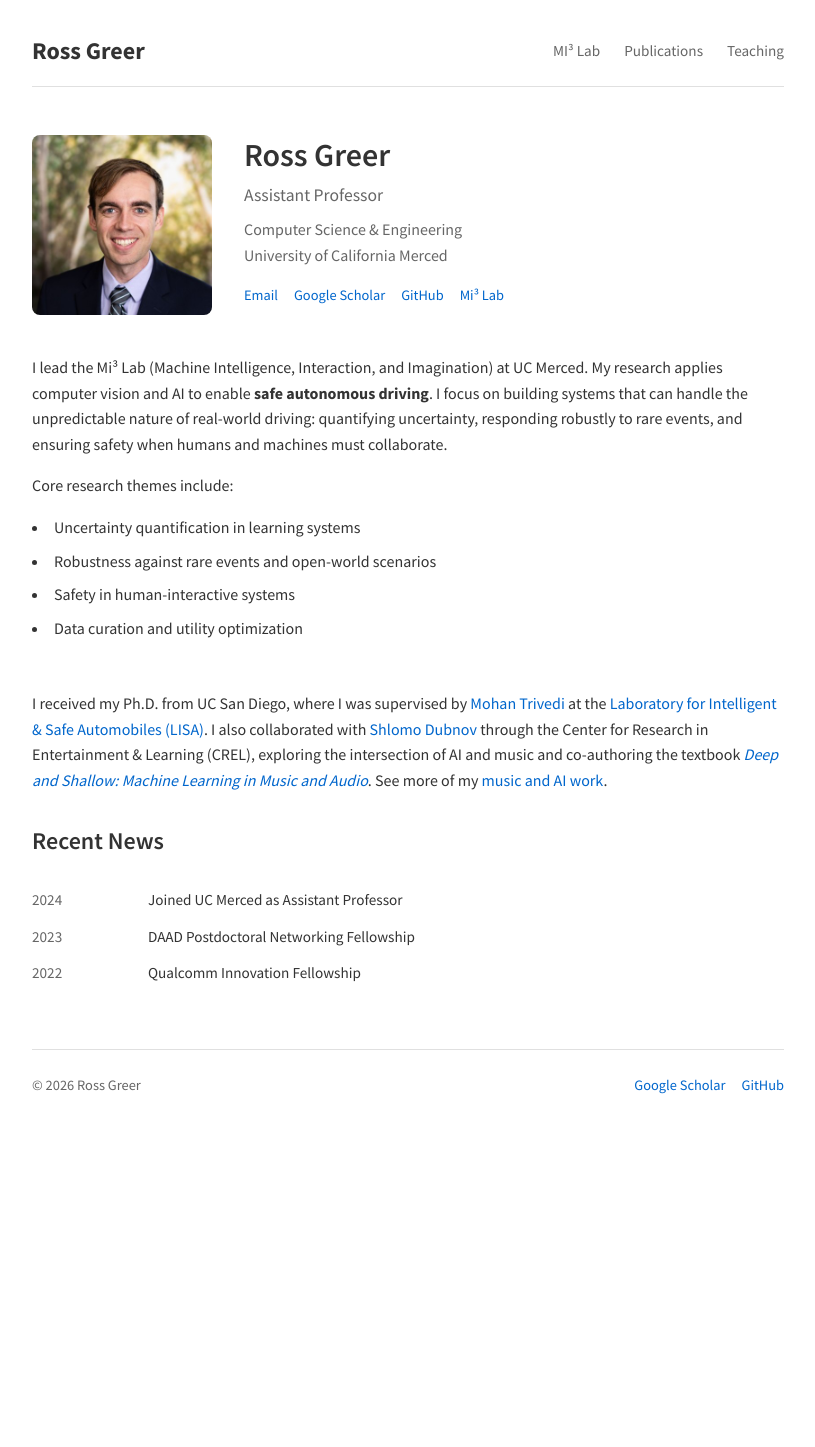
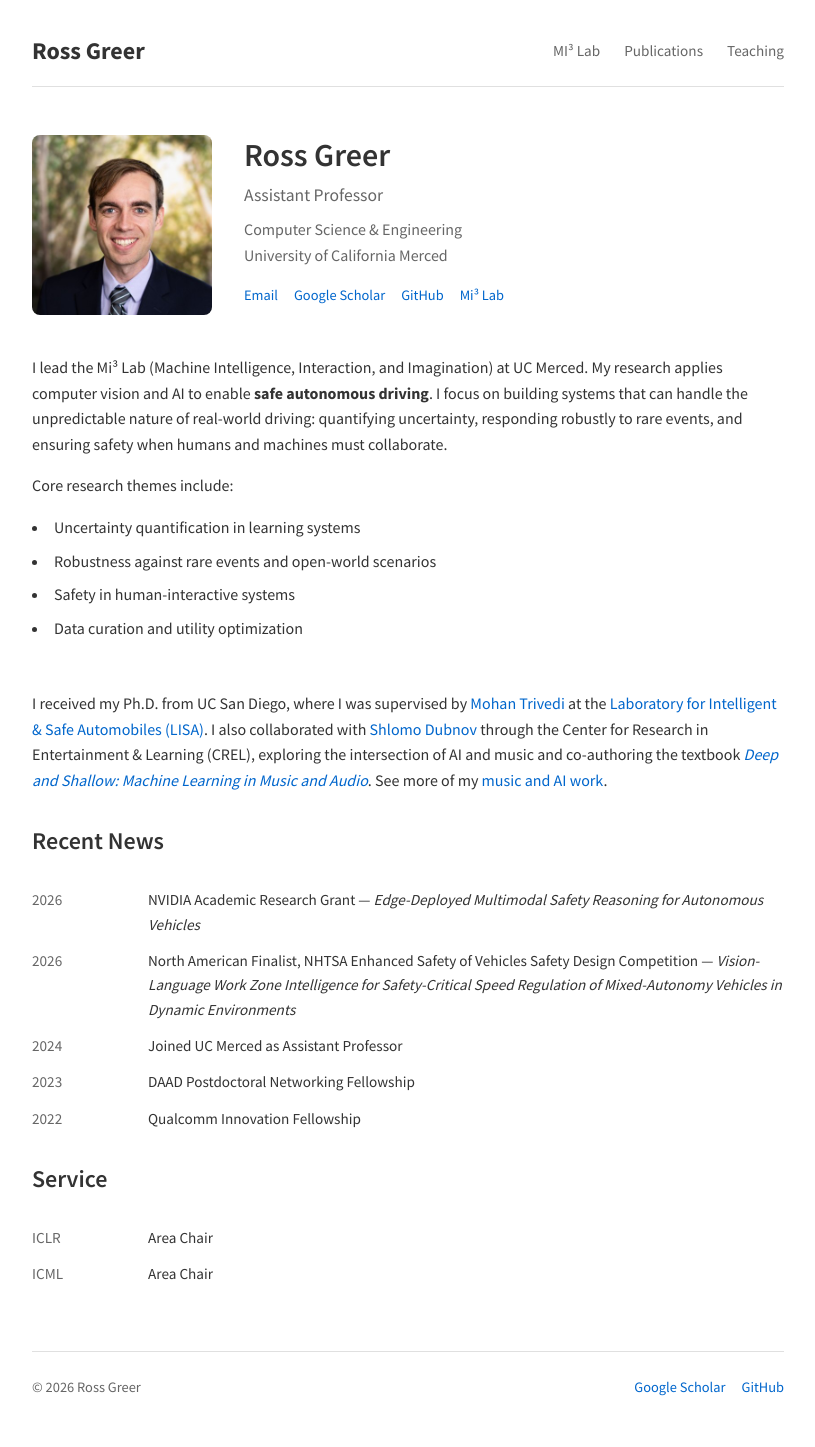
Before and after one commit to rossgreer/rossgreer.github.io, a Jekyll site: the page built from index.md, in a window 1280 px wide. Shown: the whole page, without its empty margins (232-1047 px from the left). Built offline with Jekyll 4.4.1, drawn with Linux system fonts in a browser that asks for light colours; some web fonts are replaced; before the commit the page ends 1145 px from its top, so only the background shows below that.

Commit message:
Add NVIDIA grant, ESV finalist, and service roles
- Add NVIDIA Academic Research Grant (2026) to news
- Add NHTSA ESV Safety Design Competition North American Finalist (2026) to news
- Add Service section with ICLR and ICML Area Chair roles

Co-Authored-By: Claude Sonnet 4.6 <noreply@anthropic.com>

```diff
--- a/index.md
+++ b/index.md
@@ -41,6 +41,14 @@ I received my Ph.D. from UC San Diego, where I was supervised by [Mohan Trivedi]
 
 <div class="news">
   <div class="news-item">
+    <span class="news-date">2026</span>
+    <span>NVIDIA Academic Research Grant — <em>Edge-Deployed Multimodal Safety Reasoning for Autonomous Vehicles</em></span>
+  </div>
+  <div class="news-item">
+    <span class="news-date">2026</span>
+    <span>North American Finalist, NHTSA Enhanced Safety of Vehicles Safety Design Competition — <em>Vision-Language Work Zone Intelligence for Safety-Critical Speed Regulation of Mixed-Autonomy Vehicles in Dynamic Environments</em></span>
+  </div>
+  <div class="news-item">
     <span class="news-date">2024</span>
     <span>Joined UC Merced as Assistant Professor</span>
   </div>
@@ -53,3 +61,16 @@ I received my Ph.D. from UC San Diego, where I was supervised by [Mohan Trivedi]
     <span>Qualcomm Innovation Fellowship</span>
   </div>
 </div>
+
+## Service
+
+<div class="news">
+  <div class="news-item">
+    <span class="news-date">ICLR</span>
+    <span>Area Chair</span>
+  </div>
+  <div class="news-item">
+    <span class="news-date">ICML</span>
+    <span>Area Chair</span>
+  </div>
+</div>
```
